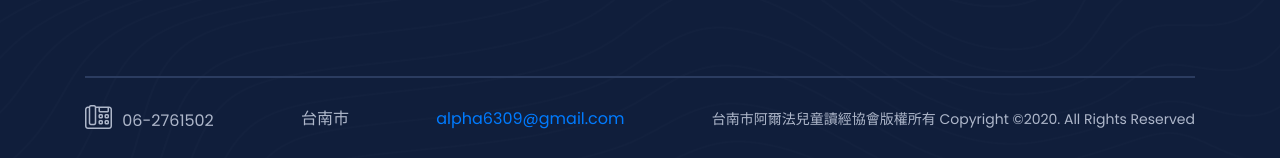
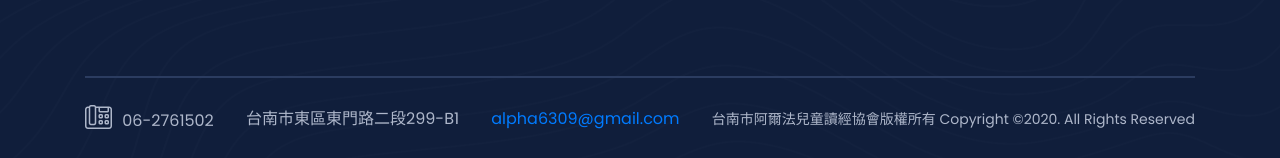
Before and after one commit to alpha6309/website, a Jekyll site: the page built from index.html, in a window 1280 px wide. Shown: the part 2174-2332 px from the top of the page. Built offline with Jekyll 4.4.1, drawn with Linux system fonts in a browser that asks for light colours.

Commit message:
修改地址 標題

```diff
--- a/_config.yml
+++ b/_config.yml
@@ -1,4 +1,4 @@
-title: "台南市阿爾法兒童讀經協會網站"
+title: "台南市阿爾法兒童讀經協會"
 email: "alpha6309@gmail.com"
 description: 推廣聖經讀經教育
 baseurl: "/website" # the subpath of your site, e.g. /blog
@@ -17,7 +17,7 @@
 
 copyright_text: "台南市阿爾法兒童讀經協會版權所有 Copyright ©2020. All Rights Reserved"
 phone_number: "06-2761502"
-address: "台南市"
+address: "台南市東區東門路二段299-B1"
 
 # Build settings
 markdown: kramdown
```
